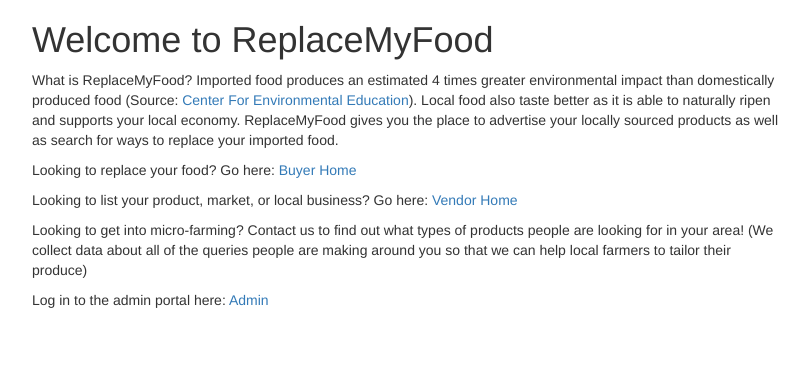
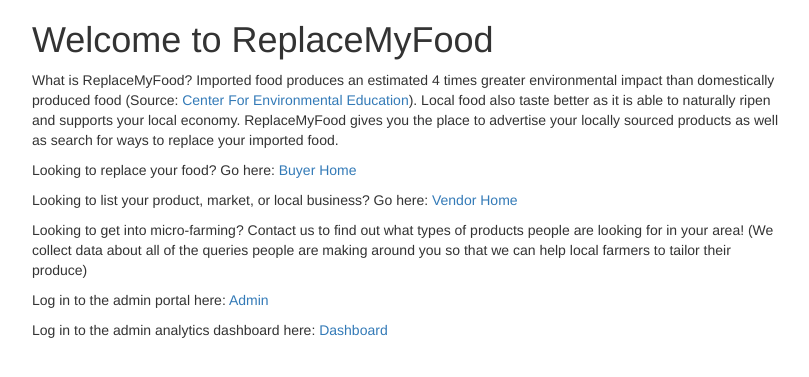
Before and after one commit to connorladlyfredeen/ReplaceMyFood, a Django app: page / in a window 1280 px wide. Shown: the top 377 px of the page, without its empty margins (38-847 px from the left). Run offline with Django 3.2, Linux system fonts and the light colour scheme; parts of the project's set-up code (start-up, migrations or seed data) failed here and were passed over; some libraries are stand-ins or nearby versions.

Commit message:
Added admin link to the main page

```diff
--- a/templates/app/home.html
+++ b/templates/app/home.html
@@ -23,4 +23,7 @@
     <p>
         Log in to the admin portal here: <a href="/admin">Admin</a>
     </p>
+    <p>
+        Log in to the admin analytics dashboard here: <a href="/admin/dashboard/0/">Dashboard</a>
+    </p>
 {% endblock %}
```
